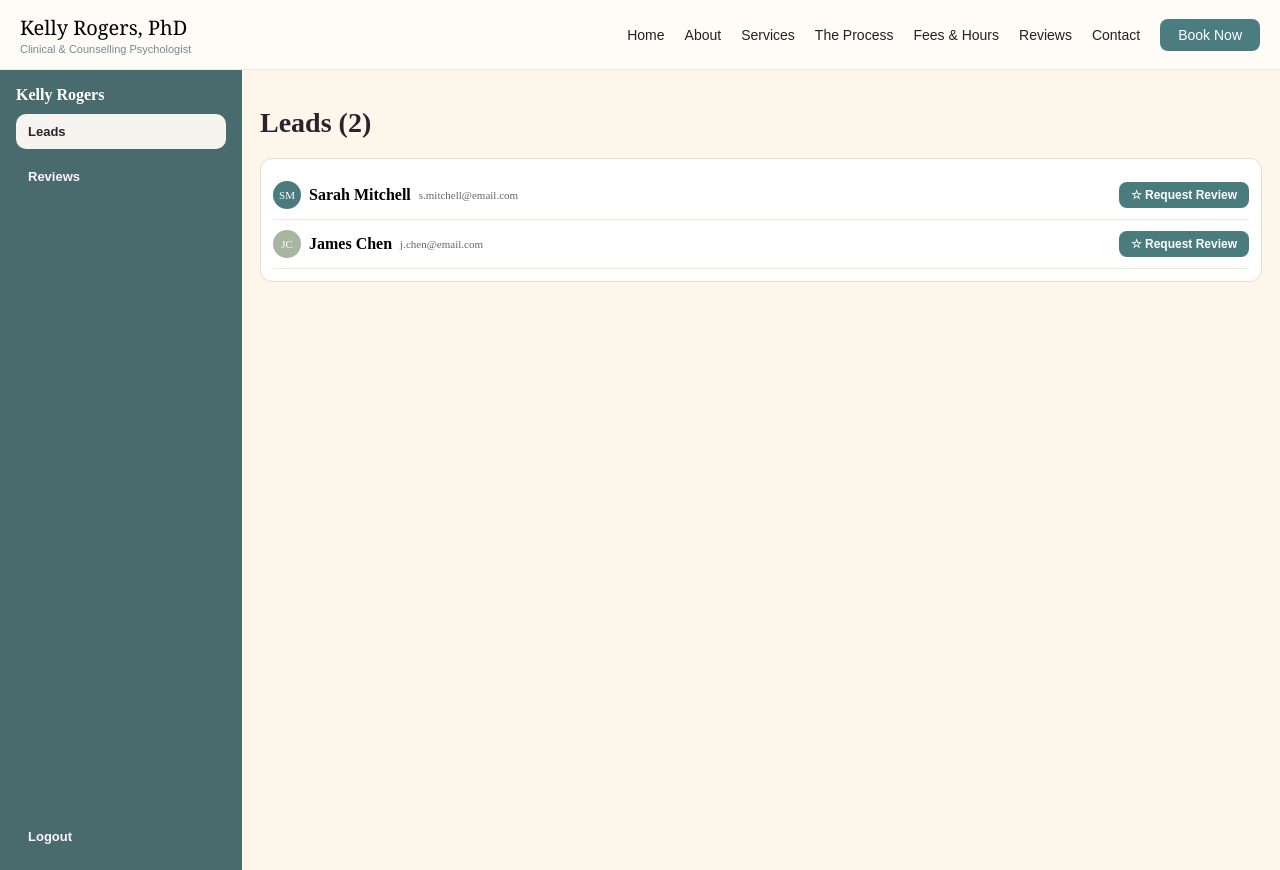
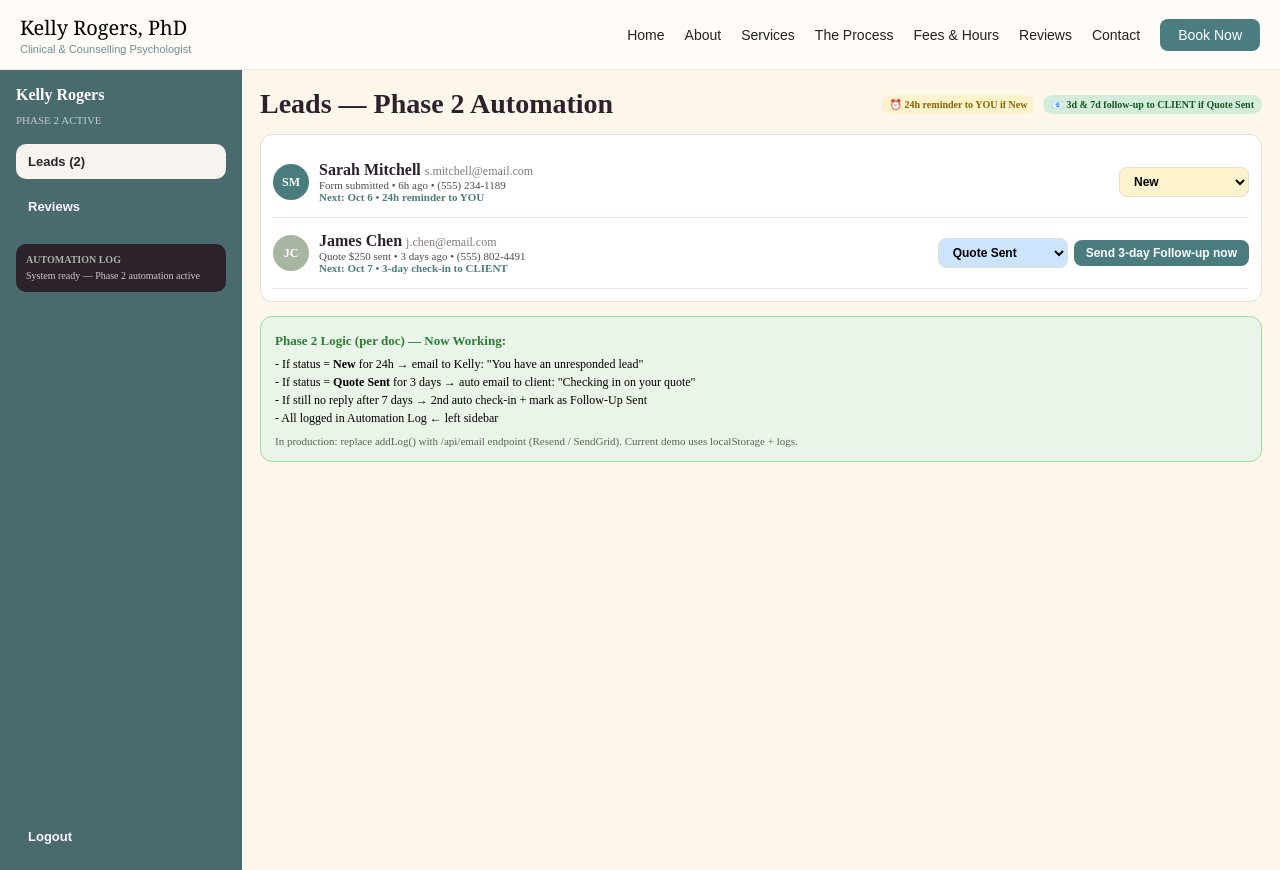
Before and after one commit to JoshuaOmosa/kelly-rogers, a Next.js app: page /dashboard in a window 1280 px wide. Built offline with nearby package versions, Linux system fonts and the light colour scheme; sample sign-in values are in the browser's storage.

Commit message:
Phase 2 complete - leads table with status columns

```diff
--- a/app/dashboard/page.tsx
+++ b/app/dashboard/page.tsx
@@ -2,86 +2,118 @@
 import { useState, useEffect } from "react";
 import { useRouter } from "next/navigation";
 
-const leadsDataInit = [
-  { date: "Oct 5, 2024", name: "Sarah Mitchell", email: "s.mitchell@email.com", phone: "(555) 234-1189", source: "Website", tag: "Follow-Up Sent", status: "Voicemail left • 4h ago", next: "Oct 8, 2024 • in 2 days", avatar: "SM", bg: "#4A7C7E" },
-  { date: "Oct 5, 2024", name: "James Chen", email: "j.chen@email.com", phone: "(555) 802-4491", source: "Website Form", tag: "Form submitted", status: "Form submitted • 6h ago", next: "Oct 7, 2024 • today", avatar: "JC", bg: "#A8B5A0" },
+type Lead = {
+  id:string, date:string, name:string, email:string, phone:string, source:string,
+  status:"New"|"Quote Sent"|"Follow-Up Sent"|"Won"|"Lost",
+  lastAction:string, nextFollowUp:string, avatar:string, bg:string, quoteAmount?:string
+};
+
+const initialLeads: Lead[] = [
+  { id:"1", date:"Oct 5, 2024", name:"Sarah Mitchell", email:"s.mitchell@email.com", phone:"(555) 234-1189", source:"Website", status:"New", lastAction:"Form submitted • 6h ago", nextFollowUp:"Oct 6 • 24h reminder to YOU", avatar:"SM", bg:"#4A7C7E" },
+  { id:"2", date:"Oct 4, 2024", name:"James Chen", email:"j.chen@email.com", phone:"(555) 802-4491", source:"Website Form", status:"Quote Sent", lastAction:"Quote $250 sent • 3 days ago", nextFollowUp:"Oct 7 • 3-day check-in to CLIENT", avatar:"JC", bg:"#A8B5A0", quoteAmount:"$250" },
 ];
 
-export default function DashboardPage() {
-  const router = useRouter();
+export default function DashboardPage(){
+  const router=useRouter();
+  const [leads,setLeads]=useState<Lead[]>(initialLeads);
   const [tab,setTab]=useState("Leads");
   const [pending,setPending]=useState<any[]>([]);
   const [approved,setApproved]=useState<any[]>([]);
+  const [log,setLog]=useState<string[]>(["System ready — Phase 2 automation active"]);
 
   useEffect(()=>{
     if(!localStorage.getItem("kr_auth")) router.push("/dashboard/login");
+    const savedLeads = localStorage.getItem("kr_leads");
+    if(savedLeads) setLeads(JSON.parse(savedLeads));
     setPending(JSON.parse(localStorage.getItem("kr_pending_reviews")||"[]"));
     setApproved(JSON.parse(localStorage.getItem("kr_approved_reviews")||"[]"));
   },[router]);
 
-  const approve=(i:number)=>{
-    const item = pending[i];
-    const newPending = pending.filter((_,idx)=>idx!==i);
-    const newApproved = [...approved, {...item, verified:true}];
-    setPending(newPending); setApproved(newApproved);
-    localStorage.setItem("kr_pending_reviews", JSON.stringify(newPending));
-    localStorage.setItem("kr_approved_reviews", JSON.stringify(newApproved));
-    localStorage.setItem("kr_public_reviews", JSON.stringify(newApproved)); // reviews page reads this
+  const saveLeads=(newLeads:Lead[])=>{
+    setLeads(newLeads);
+    localStorage.setItem("kr_leads", JSON.stringify(newLeads));
   };
 
-  const requestReview=(lead:any)=>{
-    const link = `${window.location.origin}/reviews/submit`;
-    alert(`Review request link copied for ${lead.name}:\n${link}\n\n(In production this emails automatically)`);
-    navigator.clipboard.writeText(link);
+  const updateStatus=(id:string, newStatus:Lead["status"])=>{
+    const now = new Date().toLocaleString();
+    const newLeads = leads.map(l=>{
+      if(l.id!==id) return l;
+      let next="", action="";
+      if(newStatus==="New"){ action=`Marked New • ${now}`; next="24h reminder to YOU"; addLog(`⚠️ 24h reminder scheduled for ${l.name} — you must respond`); }
+      if(newStatus==="Quote Sent"){ action=`Quote ${l.quoteAmount||"$250"} sent • ${now}`; next="3-day + 7-day check-in to CLIENT"; addLog(`📧 Quote sent to ${l.name} — 3-day & 7-day auto follow-up scheduled`); }
+      if(newStatus==="Follow-Up Sent"){ action=`Follow-up sent • ${now}`; next="7-day check-in"; addLog(`📧 Follow-up sent to ${l.name}`); }
+      if(newStatus==="Won"){ action=`Won • ${now}`; next="Request review"; addLog(`✅ ${l.name} marked Won — ready for review request`); }
+      if(newStatus==="Lost"){ action=`Lost • ${now}`; next="None"; addLog(`❌ ${l.name} marked Lost`); }
+      return {...l, status:newStatus, lastAction:action, nextFollowUp:next};
+    });
+    saveLeads(newLeads);
   };
+
+  const addLog=(msg:string)=>setLog(prev=>[`${new Date().toLocaleTimeString()} — ${msg}`,...prev].slice(0,10));
+  const requestReview=(lead:Lead)=>{ const link=`${window.location.origin}/reviews/submit`; navigator.clipboard.writeText(link); addLog(`☆ Review link copied for ${lead.name}`); alert(`Review link copied:\n${link}`); };
+  const approve=(i:number)=>{ const item=pending[i]; const np=pending.filter((_,idx)=>idx!==i); const na=[...approved,{...item, verified:true}]; setPending(np); setApproved(na); localStorage.setItem("kr_pending_reviews", JSON.stringify(np)); localStorage.setItem("kr_approved_reviews", JSON.stringify(na)); localStorage.setItem("kr_public_reviews", JSON.stringify(na)); addLog(`✅ Review approved: ${item.name} → live on /reviews`); };
 
   return(
     <main style={{background:"#FDF6EB", minHeight:"100vh", display:"flex"}}>
       <aside style={{width:210, background:"#4A6B6D", padding:16, display:"flex", flexDirection:"column", gap:10}}>
         <b style={{color:"white"}}>Kelly Rogers</b>
-        <button onClick={()=>setTab("Leads")} style={sideBtn(tab==="Leads")}>Leads</button>
+        <div style={{fontSize:11, color:"#F7F3EF", opacity:0.7, marginBottom:8}}>PHASE 2 ACTIVE</div>
+        <button onClick={()=>setTab("Leads")} style={sideBtn(tab==="Leads")}>Leads ({leads.length})</button>
         <button onClick={()=>setTab("Reviews")} style={sideBtn(tab==="Reviews")}>Reviews {pending.length>0?`(${pending.length})`:""}</button>
+        <div style={{background:"#2B222B", borderRadius:10, padding:10, marginTop:10}}>
+          <div style={{fontSize:10, color:"#A8B5A0", fontWeight:900}}>AUTOMATION LOG</div>
+          {log.map((l,i)=><div key={i} style={{fontSize:10, color:"#F7F3EF", opacity:0.8, marginTop:4, lineHeight:1.3}}>{l}</div>)}
+        </div>
         <button onClick={()=>{localStorage.removeItem("kr_auth"); router.push("/dashboard/login")}} style={{...sideBtn(false), marginTop:"auto"}}>Logout</button>
       </aside>
 
       <div style={{flex:1, padding:18}}>
         {tab==="Leads" && (
           <>
-            <h1 style={{fontFamily:"Canela, serif", fontSize:28, color:"#2B222B"}}>Leads ({leadsDataInit.length})</h1>
-            <div style={{background:"white", borderRadius:12, border:"1px solid #E8DDD0", padding:12}}>
-              {leadsDataInit.map((l,i)=>(
-                <div key={i} style={{display:"flex", justifyContent:"space-between", alignItems:"center", padding:"10px 0", borderBottom:"1px solid #F0E8DC", flexWrap:"wrap", gap:8}}>
-                  <div style={{display:"flex", gap:8, alignItems:"center"}}><div style={{width:28, height:28, borderRadius:"50%", background:l.bg, color:"white", display:"flex", alignItems:"center", justifyContent:"center", fontSize:11}}>{l.avatar}</div><b>{l.name}</b> <span style={{fontSize:11, opacity:0.6}}>{l.email}</span></div>
-                  <button onClick={()=>requestReview(l)} style={{background:"#4A7C7E", color:"white", border:"none", borderRadius:8, padding:"6px 12px", fontWeight:800, fontSize:12, cursor:"pointer"}}>☆ Request Review</button>
+            <div style={{display:"flex", justifyContent:"space-between", alignItems:"center", flexWrap:"wrap", gap:10}}>
+              <h1 style={{fontFamily:"Canela, serif", fontSize:28, color:"#2B222B", margin:0}}>Leads — Phase 2 Automation</h1>
+              <div style={{display:"flex", gap:8}}><span style={pill("#FFF3CD","#856404")}>⏰ 24h reminder to YOU if New</span><span style={pill("#D4EDDA","#155724")}>📧 3d & 7d follow-up to CLIENT if Quote Sent</span></div>
+            </div>
+
+            <div style={{background:"white", borderRadius:12, border:"1px solid #E8DDD0", padding:12, marginTop:14}}>
+              {leads.map((l)=>(
+                <div key={l.id} style={{padding:"14px 0", borderBottom:"1px solid #F0E8DC"}}>
+                  <div style={{display:"flex", justifyContent:"space-between", gap:12, flexWrap:"wrap"}}>
+                    <div style={{display:"flex", gap:10, alignItems:"center"}}>
+                      <div style={{width:36, height:36, borderRadius:"50%", background:l.bg, color:"white", display:"flex", alignItems:"center", justifyContent:"center", fontWeight:900, fontSize:12}}>{l.avatar}</div>
+                      <div><div style={{fontWeight:900, color:"#2B222B"}}>{l.name} <span style={{fontWeight:400, fontSize:12, opacity:0.6}}>{l.email}</span></div><div style={{fontSize:11, opacity:0.7}}>{l.lastAction} • {l.phone}</div><div style={{fontSize:11, fontWeight:800, color:"#4A7C7E"}}>Next: {l.nextFollowUp}</div></div>
+                    </div>
+                    <div style={{display:"flex", gap:6, alignItems:"center", flexWrap:"wrap"}}>
+                      <select value={l.status} onChange={(e)=>updateStatus(l.id, e.target.value as any)} style={{border:"1.5px solid #E8DDD0", borderRadius:8, padding:"6px 10px", fontSize:12, fontWeight:800, background: statusColor(l.status)}}>
+                        <option>New</option><option>Quote Sent</option><option>Follow-Up Sent</option><option>Won</option><option>Lost</option>
+                      </select>
+                      {l.status==="Quote Sent" && <button onClick={()=>{updateStatus(l.id,"Follow-Up Sent")}} style={btn("#4A7C7E")}>Send 3-day Follow-up now</button>}
+                      {l.status==="Won" && <button onClick={()=>requestReview(l)} style={btn("#2E7D32")}>☆ Request Review</button>}
+                    </div>
+                  </div>
                 </div>
               ))}
+            </div>
+
+            <div style={{background:"#E8F5E8", border:"1px solid #A3D9A5", borderRadius:12, padding:14, marginTop:14}}>
+              <b style={{fontSize:13, color:"#2E7D32"}}>Phase 2 Logic (per doc) — Now Working:</b>
+              <div style={{fontSize:12, marginTop:6, lineHeight:1.5}}>
+                - If status = <b>New</b> for 24h → email to Kelly: "You have an unresponded lead"<br/>
+                - If status = <b>Quote Sent</b> for 3 days → auto email to client: "Checking in on your quote"<br/>
+                - If still no reply after 7 days → 2nd auto check-in + mark as Follow-Up Sent<br/>
+                - All logged in Automation Log ← left sidebar
+              </div>
+              <div style={{fontSize:11, opacity:0.6, marginTop:8}}>In production: replace addLog() with /api/email endpoint (Resend / SendGrid). Current demo uses localStorage + logs.</div>
             </div>
           </>
         )}
 
         {tab==="Reviews" && (
           <>
-            <h1 style={{fontFamily:"Canela, serif", fontSize:28, color:"#2B222B"}}>Review Requests</h1>
-            <p style={{fontSize:13, opacity:0.7}}>Pending = submitted from /reviews/submit. Approve to publish live to /reviews</p>
-
-            <h3 style={{marginTop:18}}>⏳ Pending ({pending.length})</h3>
-            <div style={{display:"grid", gap:10}}>
-              {pending.length===0 && <div style={{background:"white", padding:14, borderRadius:10, fontSize:13, opacity:0.6}}>No pending reviews. Share /reviews/submit link with clients.</div>}
-              {pending.map((r,i)=>(
-                <div key={i} style={{background:"white", borderRadius:12, padding:14, border:"1px solid #E8DDD0", borderLeft:"5px solid #E8A44A"}}>
-                  <b>{r.name}</b> - {"★".repeat(r.rating)} - {r.tag} <div style={{fontSize:13, margin:"8px 0"}}>"{r.text}"</div>
-                  <div style={{display:"flex", gap:8}}><button onClick={()=>approve(i)} style={{background:"#2E7D32", color:"white", border:"none", borderRadius:8, padding:"6px 12px", fontWeight:800, cursor:"pointer"}}>Approve → Publish</button><button onClick={()=>{ const np=pending.filter((_,idx)=>idx!==i); setPending(np); localStorage.setItem("kr_pending_reviews", JSON.stringify(np))}} style={{background:"#FFD0D0", border:"none", borderRadius:8, padding:"6px 12px", fontWeight:800, cursor:"pointer"}}>Reject</button></div>
-                </div>
-              ))}
-            </div>
-
-            <h3 style={{marginTop:22}}>✅ Approved & Live ({approved.length})</h3>
-            <div style={{display:"grid", gap:10}}>
-              {approved.map((r,i)=>(
-                <div key={i} style={{background:"white", borderRadius:12, padding:14, border:"1px solid #E8DDD0", borderLeft:"5px solid #4A7C7E"}}>
-                  <b>{r.name}</b> - {"★".repeat(r.rating)} <div style={{fontSize:12, opacity:0.6}}>Live on /reviews</div>
-                </div>
-              ))}
+            <h1 style={{fontFamily:"Canela, serif", fontSize:28}}>Review Requests</h1>
+            <div style={{display:"grid", gap:10, marginTop:10}}>
+              {pending.map((r,i)=><div key={i} style={{background:"white", padding:14, borderRadius:10, borderLeft:"5px solid #E8A44A"}}><b>{r.name}</b> - {"★".repeat(r.rating)}<div>"{r.text}"</div><button onClick={()=>approve(i)} style={{...btn("#2E7D32"), marginTop:8}}>Approve → Publish to /reviews</button></div>)}
+              {pending.length===0 && <div style={{background:"white", padding:14, borderRadius:10, opacity:0.6, fontSize:13}}>No pending reviews</div>}
             </div>
           </>
         )}
@@ -89,4 +121,8 @@ export default function DashboardPage() {
     </main>
   )
 }
-const sideBtn=(active:boolean)=>({ textAlign:"left" as const, padding:"10px 12px", borderRadius:10, border:"none", cursor:"pointer", background: active?"#F7F3EF":"transparent", color: active?"#2B222B":"#FDF3FF", fontWeight:800, fontSize:13 })
+
+const sideBtn=(a:boolean)=>({textAlign:"left" as const, padding:"10px 12px", borderRadius:10, border:"none", cursor:"pointer", background:a?"#F7F3EF":"transparent", color:a?"#2B222B":"#FDF3FF", fontWeight:800, fontSize:13})
+const btn=(bg:string)=>({background:bg, color:"white", border:"none", borderRadius:8, padding:"6px 12px", fontWeight:800, fontSize:12, cursor:"pointer"} as const)
+const pill=(bg:string,color:string)=>({background:bg, color, fontSize:10, fontWeight:900, padding:"4px 8px", borderRadius:100} as const)
+const statusColor=(s:string)=> s==="New"? "#FFF3CD" : s==="Quote Sent"? "#CCE5FF" : s==="Follow-Up Sent"? "#E2D9F3" : s==="Won"? "#D4EDDA" : "#F8D7DA"
```
